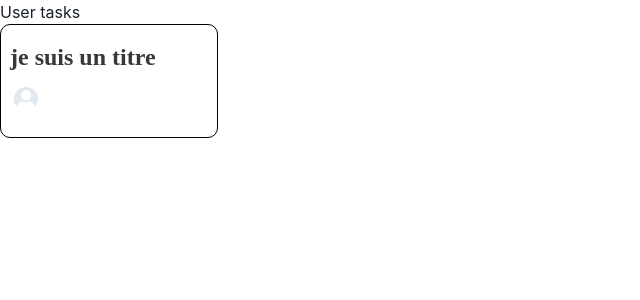
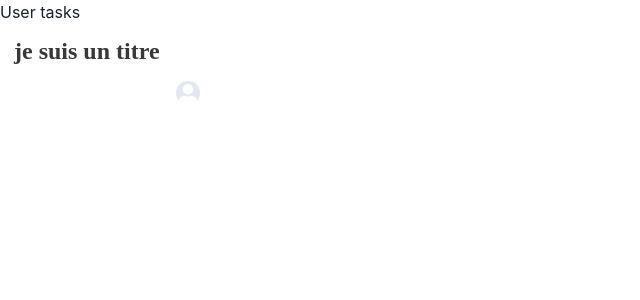
Before and after one commit to WildCodeSchool/2109-wns-remote1-yellowteam-front, a React (Create React App) app: page / in a window 1280 px wide. Shown: the top 300 px of the page, without its empty margins (0-640 px from the left). Built offline with nearby package versions, Linux system fonts and the light colour scheme.

Commit message:
component card

```diff
--- a/src/components/card.tsx
+++ b/src/components/card.tsx
@@ -1,24 +1,30 @@
 import React, { ReactElement } from 'react'
-import { Box, Text } from '@chakra-ui/react'
+import { Box, Text, Flex } from '@chakra-ui/react'
 
 interface ICard {
   title: string
   photo: ReactElement
-  tag: string
+  tag: ReactElement
 }
 
 const Card = ({ photo, tag, title }: ICard): JSX.Element => (
   <Box
     backgroundColor="#FFFFFF"
-    width={218}
-    minHeight={78}
+    width="218px"
+    minHeight="78px"
     borderRadius="10"
-    border="1px solid black"
-    padding="14px 9px 14px 9px"
+    padding="9px 14px 9px 14px"
   >
     <Text textStyle="h2">{title}</Text>
-    <Box m="12px 4px">{photo}</Box>
-    <Box>{tag}</Box>
+    <Flex
+      alignItems="center"
+      justifyContent="space-between"
+      height="24px"
+      mt="12px"
+    >
+      <Box>{tag}</Box>
+      <Box m="12px 4px">{photo}</Box>
+    </Flex>
   </Box>
 )
 
```
